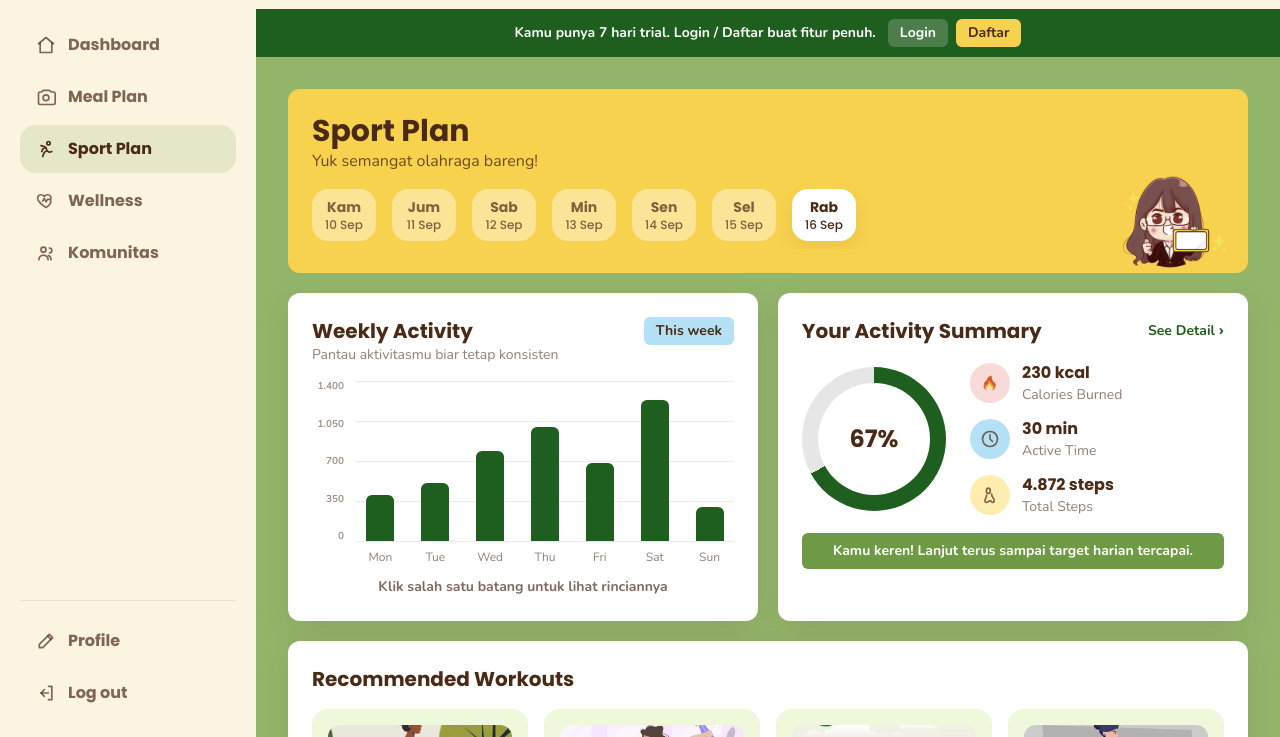
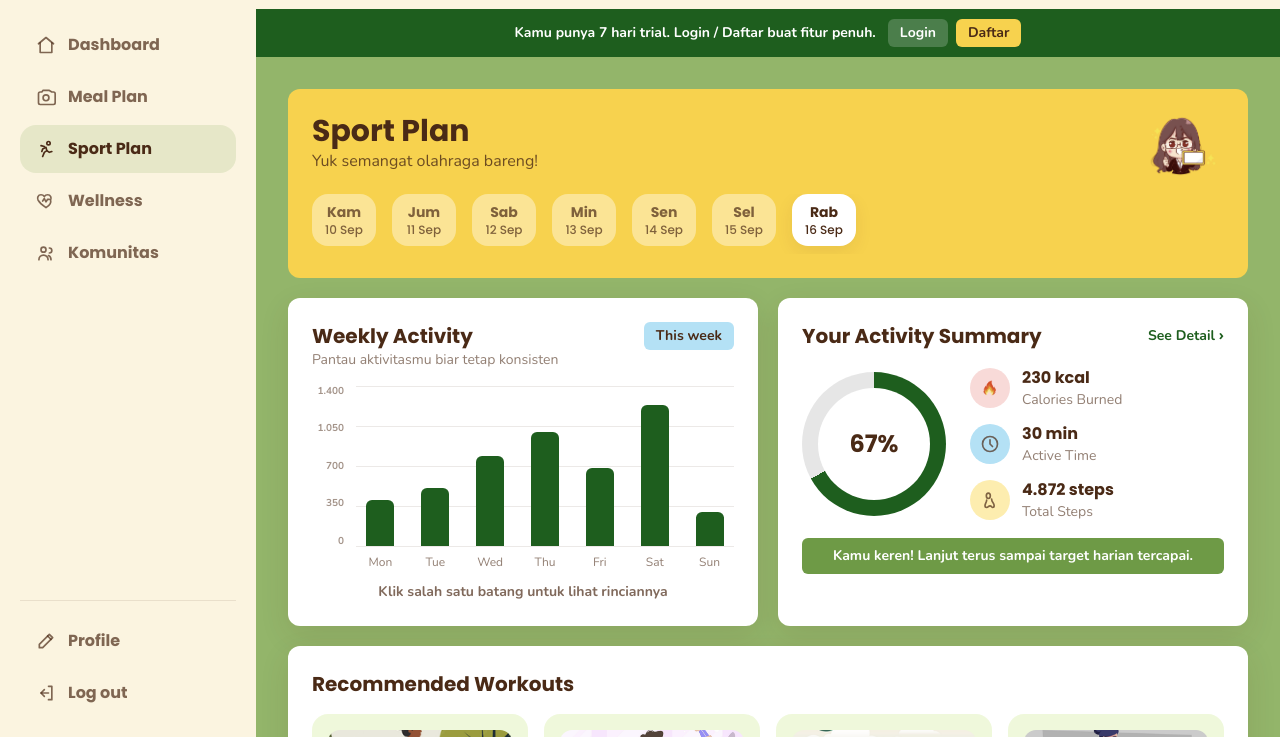
Before and after one commit to Putrikasidi/Nuvvi, a website: page sport-plan.html in a window 1280 px wide. Shown: the part 63-800 px from the top of the page. Drawn offline with nearby package versions, Linux system fonts and the light colour scheme.

Commit message:
fix(sport-plan): mascot no longer overlaps the date strip
Move the header mascot into a flex top row beside the title; the date
strip sits on its own full-width row below, so nothing overlaps.

Co-Authored-By: Claude Opus 4.8 (1M context) <noreply@anthropic.com>

```diff
--- a/sport-plan.html
+++ b/sport-plan.html
@@ -21,13 +21,15 @@
 
         <main class="flex-1 space-y-5 bg-sage p-4 sm:p-6 lg:p-8">
             <!-- Header + tanggal -->
-            <div class="relative rounded-card bg-sun p-6">
-              <div class="max-w-[70%] sm:max-w-[75%]">
-                <h2 class="font-display text-3xl font-bold">Sport Plan</h2>
-                <p class="text-cocoa/80">Yuk semangat olahraga bareng!</p>
+            <div class="rounded-card bg-sun p-6">
+              <div class="flex items-start justify-between gap-3">
+                <div>
+                  <h2 class="font-display text-3xl font-bold">Sport Plan</h2>
+                  <p class="text-cocoa/80">Yuk semangat olahraga bareng!</p>
+                </div>
+                <img src="assets/img/mascot-vivi-sign.png" alt="" class="pointer-events-none -my-2 w-20 shrink-0 self-center sm:w-24 md:w-28" />
               </div>
-              <img src="assets/img/mascot-vivi-sign.png" alt="" class="pointer-events-none absolute bottom-0 right-2 w-20 sm:w-28 md:w-32" />
-              <div id="nv-sport-dates" class="nv-scroll-row nv-no-scrollbar mt-4 pr-24 sm:pr-32"></div>
+              <div id="nv-sport-dates" class="nv-scroll-row nv-no-scrollbar mt-4"></div>
             </div>
 
             <div class="grid gap-5 lg:grid-cols-2">
```
